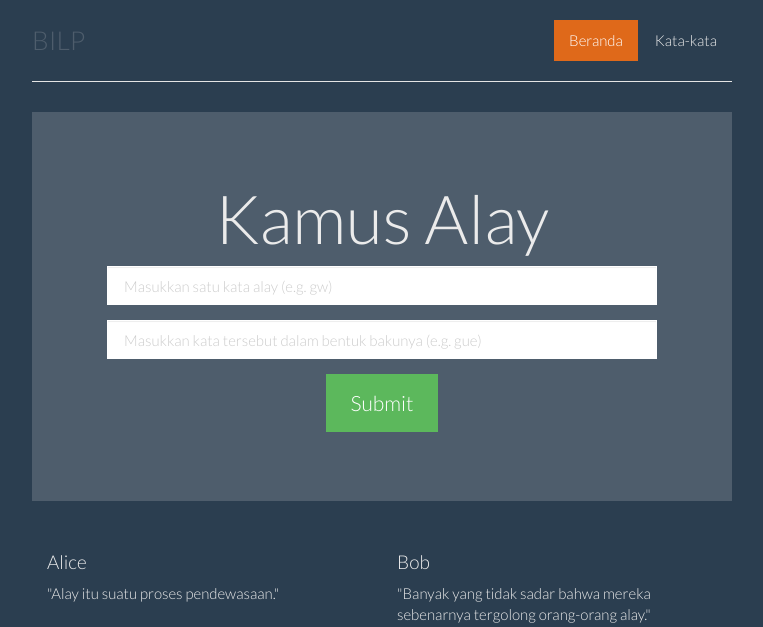
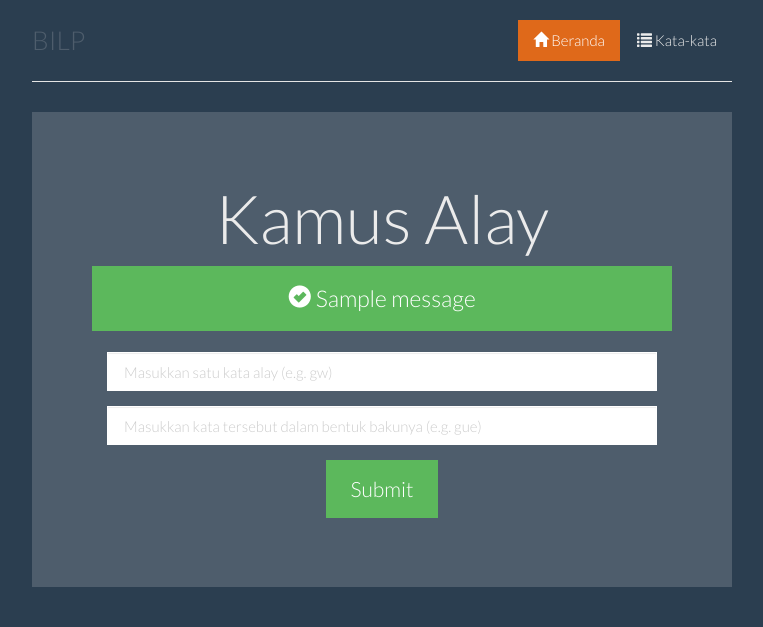
Before and after one commit to aliakbars/bilp-heroku, a Flask app: page / in a window 1280 px wide. Shown: the top 627 px of the page, without its empty margins (258-1021 px from the left). Run offline with Flask 2, Linux system fonts and the light colour scheme; tables that the repository leaves empty hold one stand-in row (values such as "Sample post"); one stand-in notice (Sample message) is shown.

Commit message:
Message flashing added; Changed succes redirection to landing page

```diff
--- a/main.py
+++ b/main.py
@@ -1,6 +1,6 @@
 #!/usr/bin/python
 import os
-from flask import Flask, current_app, render_template, request, redirect
+from flask import Flask, flash, current_app, render_template, request, redirect
 from flask.ext.sqlalchemy import SQLAlchemy
 from collections import Counter
 from datetime import datetime
@@ -8,7 +8,8 @@ from datetime import datetime
 app = Flask(__name__)
 app.config['SQLALCHEMY_DATABASE_URI'] = 'postgres://jbblhivghyrvcl:NrX5aZQUn4LBBLHCGbtLHTAE-2@ec2-107-20-178-83.compute-1.amazonaws.com:5432/dahaoojl9ifv7t'
 db = SQLAlchemy(app)
-app.debug = True
+app.debug = False
+app.secret_key = 'jbblhivghyrvcl_ec2-107-20-178-83'
 
 class Dictionary(db.Model):
     id = db.Column(db.Integer, primary_key=True)
@@ -37,7 +38,8 @@ def hello():
 			d = Dictionary(request.form['word_alay'], request.form['word_normal'], request.headers.get('User-Agent'))
 			db.session.add(d)
 			db.session.commit()
-			return redirect('/success')
+			flash('Data berhasil tersimpan.')
+			return redirect('/')
 	return render_template('index.html', errors=errors)
 
 @app.route('/success', methods=['GET'])
--- a/templates/base.html
+++ b/templates/base.html
@@ -29,8 +29,8 @@
         <nav>
           <ul class="nav nav-pills pull-right">
             {% block nav %}
-            <li role="presentation" class="active"><a href="/">Beranda</a></li>
-            <li role="presentation"><a href="/words">Kata-kata</a></li>
+            <li role="presentation" class="active"><a href="/"><span class="glyphicon glyphicon-home" aria-hidden="true"></span> Beranda</a></li>
+            <li role="presentation"><a href="/words"><span class="glyphicon glyphicon-list" aria-hidden="true"></span> Kata-kata</a></li>
             {% endblock %}
           </ul>
         </nav>
--- a/templates/index.html
+++ b/templates/index.html
@@ -2,6 +2,15 @@
 {% block content %}
 <div class="jumbotron">
 	<h1>Kamus Alay</h1>
+	{% with messages = get_flashed_messages() %}
+	{% if messages %}
+	{% for message in messages %}
+	<div class="col-sm-12 alert alert-success">
+		<p><span class="glyphicon glyphicon-ok-sign" aria-hidden="true"></span> {{ message }}</p>
+	</div>
+	{% endfor %}
+	{% endif %}
+	{% endwith %}
 	<form action="" method="post" class="lead">
 		<div class="form-group col-sm-12">
 			<input type="text" id="word_alay" name="word_alay" class="form-control" placeholder="Masukkan satu kata alay (e.g. gw)">
--- a/templates/success.html
+++ b/templates/success.html
@@ -1,7 +1,7 @@
 {% extends 'base.html' %}
 {% block nav %}
-<li role="presentation"><a href="/">Beranda</a></li>
-<li role="presentation"><a href="/words">Kata-kata</a></li>
+<li role="presentation"><a href="/"><span class="glyphicon glyphicon-home" aria-hidden="true"></span> Beranda</a></li>
+<li role="presentation"><a href="/words"><span class="glyphicon glyphicon-list" aria-hidden="true"></span> Kata-kata</a></li>
 {% endblock %}
 {% block content %}
 <div class="jumbotron">
--- a/templates/words.html
+++ b/templates/words.html
@@ -1,7 +1,7 @@
 {% extends 'base.html' %}
 {% block nav %}
-<li role="presentation"><a href="/">Beranda</a></li>
-<li role="presentation" class="active"><a href="/words">Kata-kata</a></li>
+<li role="presentation"><a href="/"><span class="glyphicon glyphicon-home" aria-hidden="true"></span> Beranda</a></li>
+<li role="presentation" class="active"><a href="/words"><span class="glyphicon glyphicon-list" aria-hidden="true"></span> Kata-kata</a></li>
 {% endblock %}
 {% block content %}
 <div class="row marketing">
```
